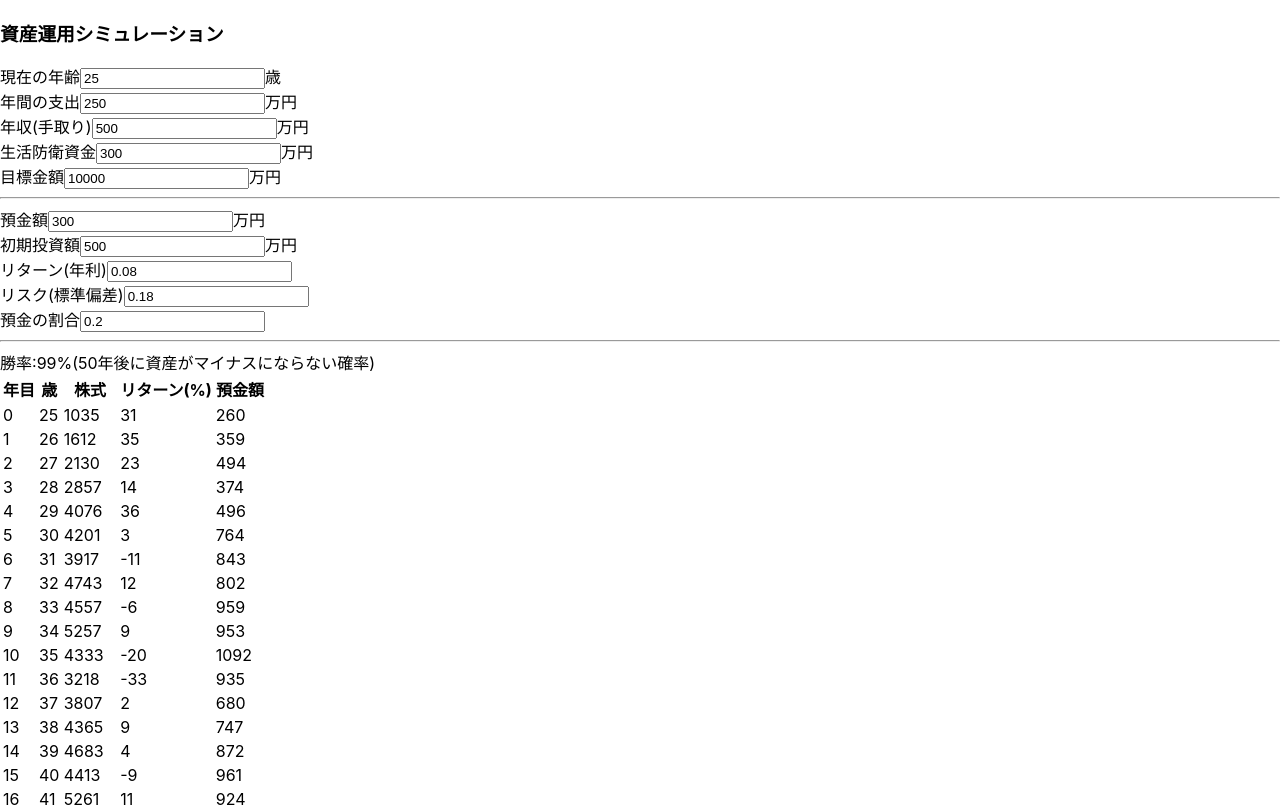
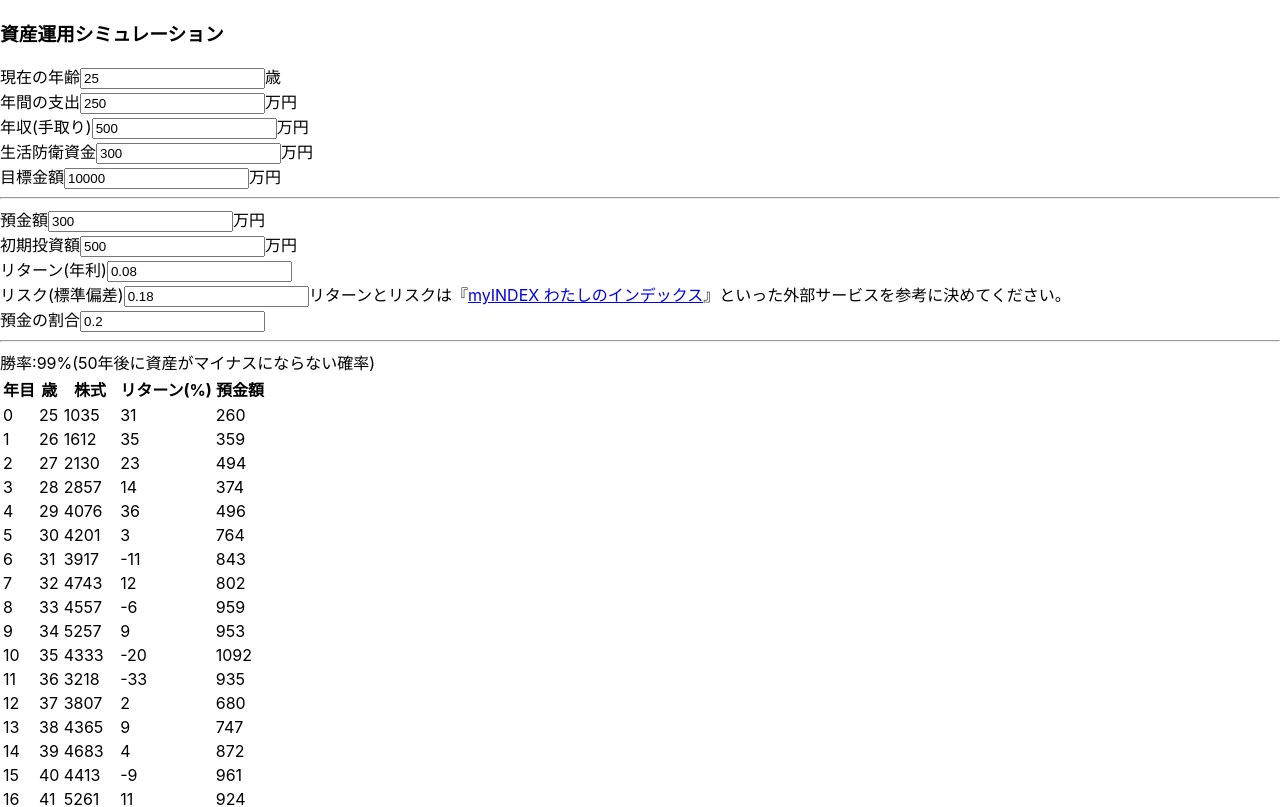
Before and after one commit to namakemono/asset-simulator, a React (Create React App) app: page / in a window 1280 px wide. Shown: the top 807 px of the page. Built offline with nearby package versions, Linux system fonts and the light colour scheme.

Commit message:
リスクとリターンを調べられる外部サービスのリンク追記 #3

```diff
--- a/src/App.tsx
+++ b/src/App.tsx
@@ -210,6 +210,7 @@ const App = () => {
                     value={sigma}
                     onChange={e => setSigma(parseFloat(e.target.value) || 0.0001)}
                 ></input></span>
+                <span>リターンとリスクは『<a href="https://myindex.jp/data_i.php?q=SP1001JPY">myINDEX わたしのインデックス</a>』といった外部サービスを参考に決めてください。</span>
             </div>
             <div>
                 <span>預金の割合</span>
```
